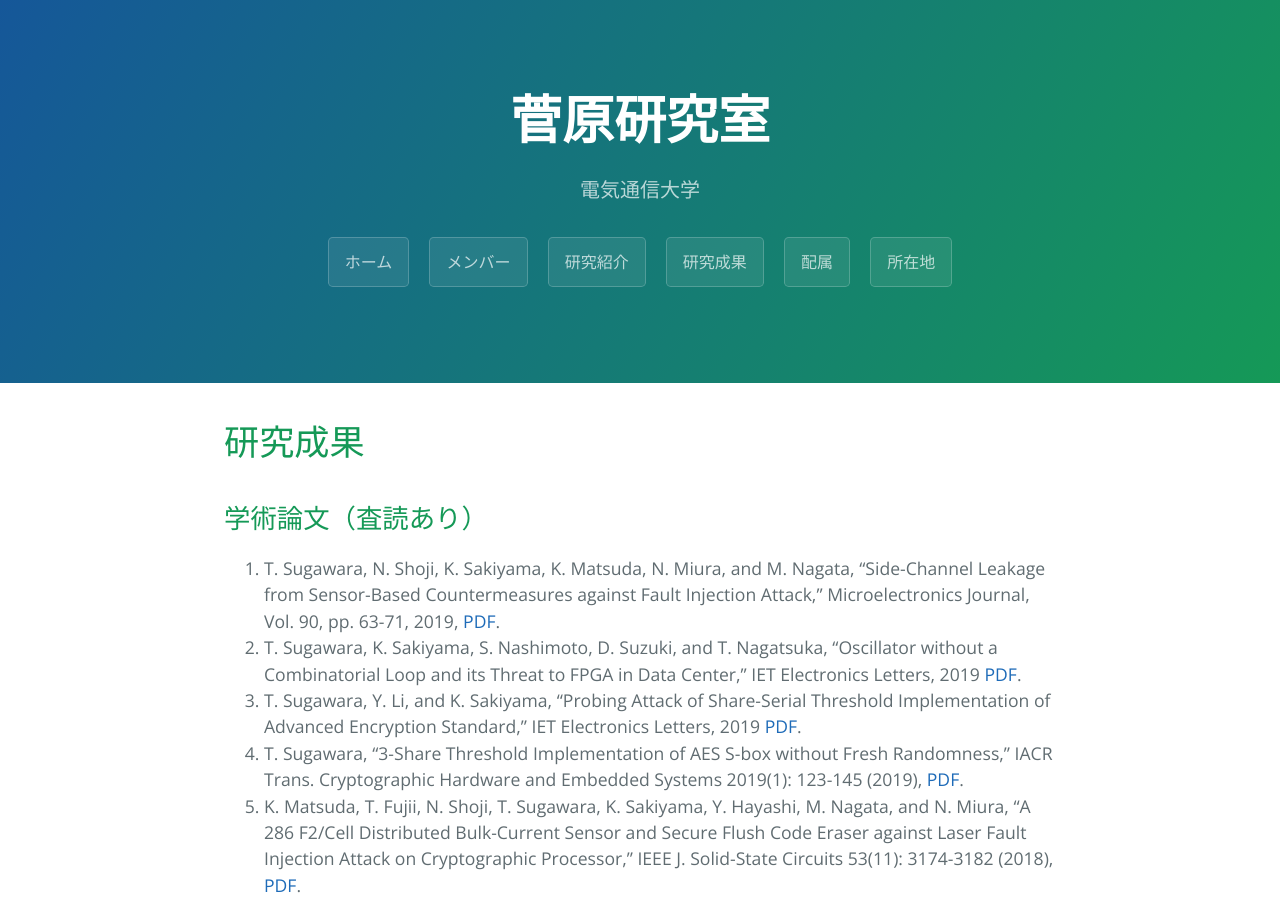
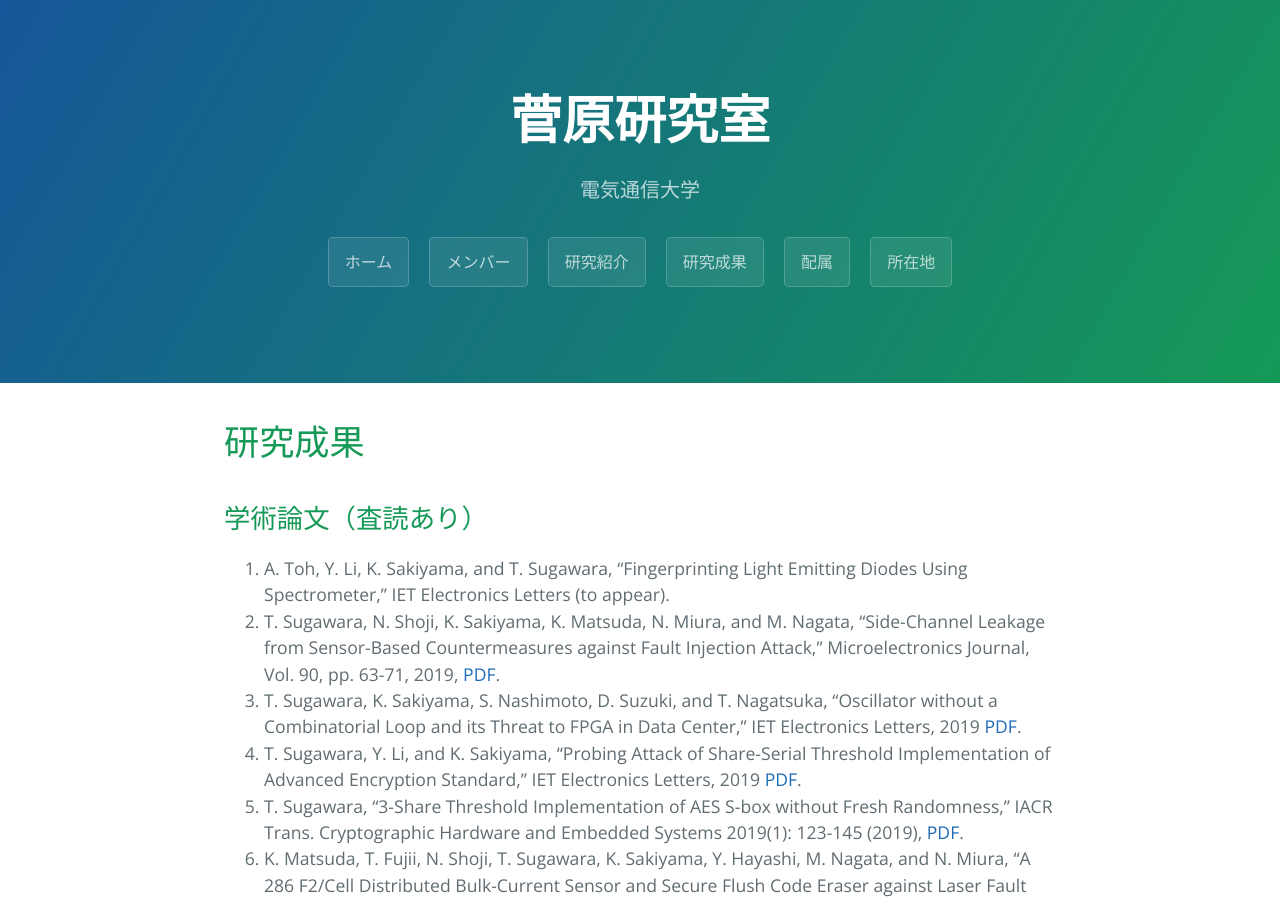
Before and after one commit to sugawara-bbbb/weblab, a Jekyll site: the page built from publication.md, in a window 1280 px wide and 900 px high. Built offline with Jekyll 4.4.1, drawn with Linux system fonts in a browser that asks for light colours; our own code applies the rules of GitHub Pages for plain Markdown files.

Commit message:
研究成果を追加．

```diff
--- a/publication.md
+++ b/publication.md
@@ -8,6 +8,7 @@ layout: default
 
 
 ## 学術論文（査読あり）
+1. A. Toh, Y. Li, K. Sakiyama, and T. Sugawara, "Fingerprinting Light Emitting Diodes Using Spectrometer," IET Electronics Letters (to appear).
 1. T. Sugawara, N. Shoji, K. Sakiyama, K. Matsuda, N. Miura, and M. Nagata, "Side-Channel Leakage from Sensor-Based Countermeasures against Fault Injection Attack," Microelectronics Journal, Vol. 90, pp. 63-71, 2019, [PDF](https://www.sciencedirect.com/science/article/pii/S0026269218309534/pdfft?md5=41669e5a35c86b818295ed653078e7f8).
 1. T. Sugawara, K. Sakiyama, S. Nashimoto, D. Suzuki, and T. Nagatsuka, "Oscillator without a Combinatorial Loop and its Threat to FPGA in Data Center," IET Electronics Letters, 2019 [PDF](https://digital-library.theiet.org/content/journals/10.1049/el.2019.0163).
 1. T. Sugawara, Y. Li, and K. Sakiyama, "Probing Attack of Share-Serial Threshold Implementation of Advanced Encryption Standard," IET Electronics Letters, 2019 [PDF](https://digital-library.theiet.org/content/journals/10.1049/el.2018.7518).
```
